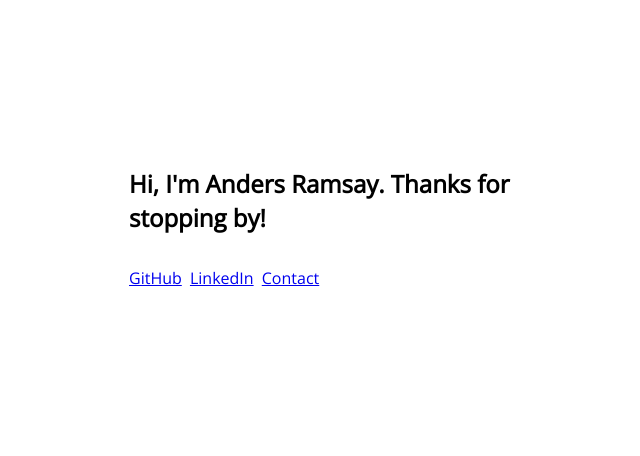
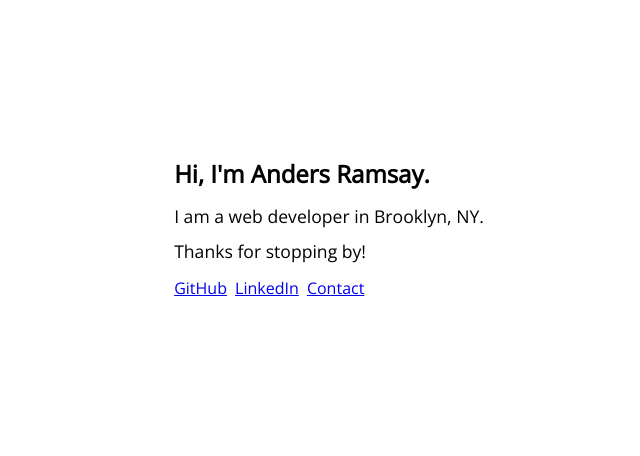
Before and after one commit to andersr/my-personal-site, a website: page index.html in a window 1280 px wide. Shown: the part 88-544 px from the top of the page, without its empty margins (311-951 px from the left). Drawn offline with nearby package versions, Linux system fonts and the light colour scheme.

Commit message:
bem style example

```diff
--- a/index.html
+++ b/index.html
@@ -8,7 +8,7 @@
     integrity="sha256-uHu2MAd1LvCOVEAhvMld4LpJi7dUGS7GVzvG/5B3hlo=" crossorigin="anonymous" /> -->
   <link href="https://fonts.googleapis.com/css?family=Open+Sans&display=swap" rel="stylesheet">
   <style>
-    /* apply a natural box layout model to all elements, but allowing components to change */
+    /* OTHER THINGS YOU MIGHT DO apply a natural box layout model to all elements, but allowing components to change */
     /* html {
       box-sizing: border-box;
     }
@@ -36,7 +36,7 @@
       justify-content: center;
     }
 
-    .hero.content {
+    .hero__content {
       /* add for large screens */
       max-width: 25em;
       margin-left: auto;
@@ -46,6 +46,13 @@
     h1 {
       font-size: 1.5em;
       line-height: 1.4;
+      margin-bottom: 0;
+    }
+
+    p {
+      font-size: 1.1em;
+      line-height: 1;
+      margin-bottom: 0;
     }
 
     ul.inline {
@@ -62,8 +69,10 @@
 
 <body>
   <div class="hero">
-    <div class="hero content">
-      <h1>Hi, I'm Anders Ramsay. Thanks for stopping by!</h1>
+    <div class="hero__content">
+      <h1>Hi, I'm Anders Ramsay.</h1>
+      <p>I am a web developer in Brooklyn, NY.</p>
+      <p>Thanks for stopping by!</p>
       <ul class="inline">
         <li><a href="https://github.com/andersr">GitHub</a></li>
         <li><a href="https://www.linkedin.com/in/andersramsay/">LinkedIn</a></li>
```
